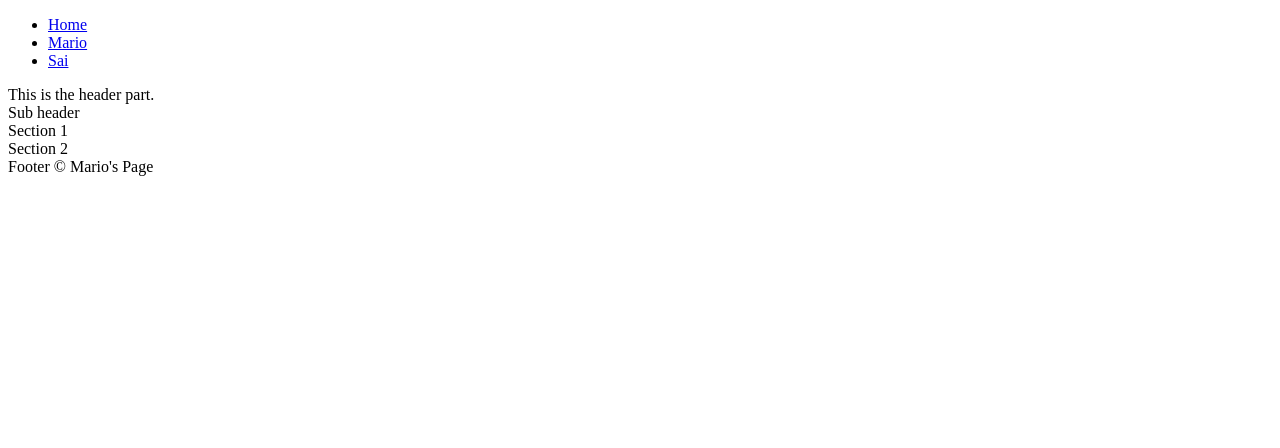
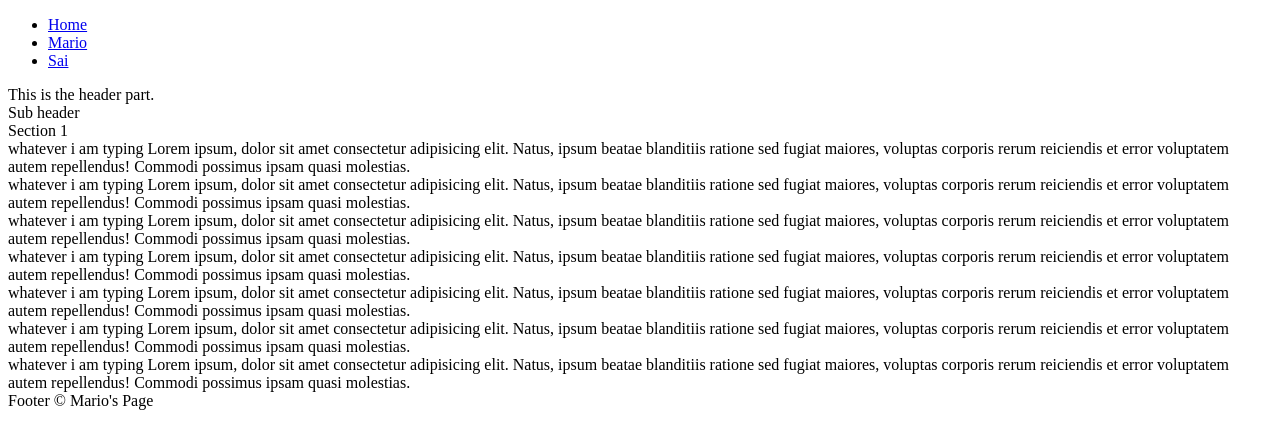
Before and after one commit to mariohernandezk10/saitest, a plain HTML site: page index.html in a window 1280 px wide. Drawn offline with Linux system fonts and the light colour scheme.

Commit message:
added lorem ipsum

```diff
--- a/index.html
+++ b/index.html
@@ -20,7 +20,13 @@
         <div class="fingerenail">Sub header</div>
     </header>
     <section>Section 1</section>
-    <section>Section 2</section>
+    <section>whatever i am typing Lorem ipsum, dolor sit amet consectetur adipisicing elit. Natus, ipsum beatae blanditiis ratione sed fugiat maiores, voluptas corporis rerum reiciendis et error voluptatem autem repellendus! Commodi possimus ipsam quasi molestias.</section>
+    <section>whatever i am typing Lorem ipsum, dolor sit amet consectetur adipisicing elit. Natus, ipsum beatae blanditiis ratione sed fugiat maiores, voluptas corporis rerum reiciendis et error voluptatem autem repellendus! Commodi possimus ipsam quasi molestias.</section>
+    <section>whatever i am typing Lorem ipsum, dolor sit amet consectetur adipisicing elit. Natus, ipsum beatae blanditiis ratione sed fugiat maiores, voluptas corporis rerum reiciendis et error voluptatem autem repellendus! Commodi possimus ipsam quasi molestias.</section>
+    <section>whatever i am typing Lorem ipsum, dolor sit amet consectetur adipisicing elit. Natus, ipsum beatae blanditiis ratione sed fugiat maiores, voluptas corporis rerum reiciendis et error voluptatem autem repellendus! Commodi possimus ipsam quasi molestias.</section>
+    <section>whatever i am typing Lorem ipsum, dolor sit amet consectetur adipisicing elit. Natus, ipsum beatae blanditiis ratione sed fugiat maiores, voluptas corporis rerum reiciendis et error voluptatem autem repellendus! Commodi possimus ipsam quasi molestias.</section>
+    <section>whatever i am typing Lorem ipsum, dolor sit amet consectetur adipisicing elit. Natus, ipsum beatae blanditiis ratione sed fugiat maiores, voluptas corporis rerum reiciendis et error voluptatem autem repellendus! Commodi possimus ipsam quasi molestias.</section>
+    <section>whatever i am typing Lorem ipsum, dolor sit amet consectetur adipisicing elit. Natus, ipsum beatae blanditiis ratione sed fugiat maiores, voluptas corporis rerum reiciendis et error voluptatem autem repellendus! Commodi possimus ipsam quasi molestias.</section>
     <footer>Footer &copy; Mario's Page</footer>
 </body>
 
--- a/style.css
+++ b/style.css
@@ -12,3 +12,7 @@ a {
 a:hover {
     color: red;
 }
+
+section {
+    background-color: #f5f5f5;
+}
```
